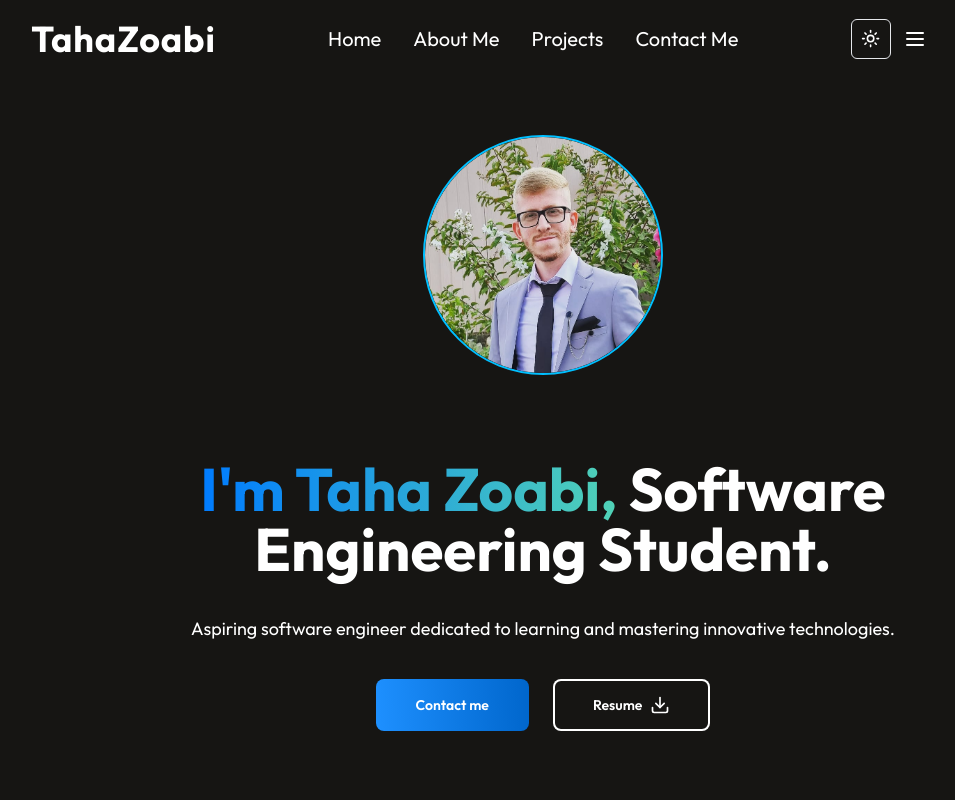
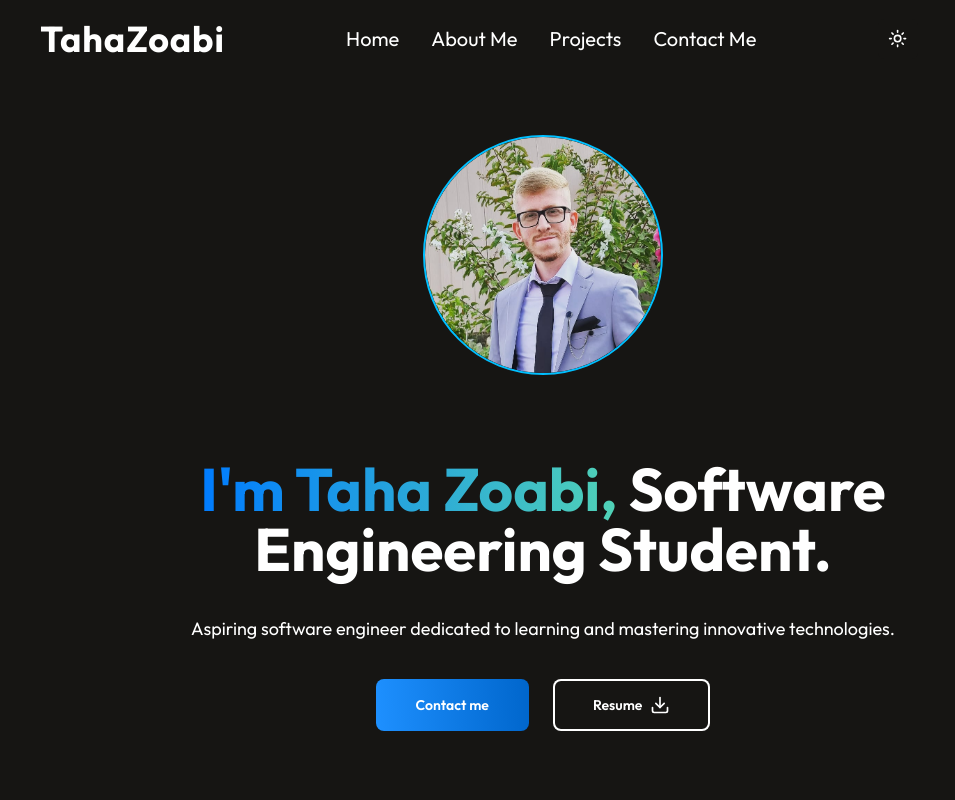
Before and after one commit to dpaulos6/portfolio, a React (Vite) app: page / in a window 1280 px wide. Shown: the top 800 px of the page, without its empty margins (97-1052 px from the left). Built offline with nearby package versions, Linux system fonts and the light colour scheme.

Commit message:
light/dark mode adjusted

```diff
--- a/src/components/Header.tsx
+++ b/src/components/Header.tsx
@@ -1,16 +1,10 @@
-// eslint-disable-next-line @typescript-eslint/no-unused-vars
 import { Menu, Moon, Sun } from 'lucide-react'
 import { useTheme } from '../lib/theme-provider.tsx'
 import { Button } from './ui/Button.tsx'
-import {
-  DropdownMenu,
-  DropdownMenuContent,
-  DropdownMenuItem,
-  DropdownMenuTrigger
-} from './ui/DropDownMenu.tsx'
+import { DropdownMenu, DropdownMenuTrigger } from './ui/DropDownMenu.tsx'
 
 function Header() {
-  const { setTheme } = useTheme()
+  const { theme, setTheme } = useTheme()
   return (
     <div className="mb-7 flex items-center justify-between p-4 lg:w-[90%] lg:justify-evenly">
       {/* Logo */}
@@ -65,29 +59,21 @@
         <DropdownMenu>
           <DropdownMenuTrigger asChild>
             <Button
+              onClick={() => setTheme(theme === 'dark' ? 'light' : 'dark')}
               variant="outline"
               size="icon"
             >
-              <Sun className="h-[1.2rem] w-[1.2rem] rotate-0 scale-100 transition-all dark:-rotate-90 dark:scale-0" />
-              <Moon className="absolute h-[1.2rem] w-[1.2rem] rotate-90 scale-0 transition-all dark:rotate-0 dark:scale-100" />
+              {theme === 'dark' ?
+                <Sun className="h-[1.2rem] w-[1.2rem] rotate-0 scale-100 transition-all" />
+              : <Moon className="absolute h-[1.2rem] w-[1.2rem] rotate-90 scale-0 transition-all dark:rotate-0 dark:scale-100" />
+              }
               <span className="sr-only">Toggle theme</span>
             </Button>
           </DropdownMenuTrigger>
-          <DropdownMenuContent align="end">
-            <DropdownMenuItem onClick={() => setTheme('light')}>
-              Light
-            </DropdownMenuItem>
-            <DropdownMenuItem onClick={() => setTheme('dark')}>
-              Dark
-            </DropdownMenuItem>
-            <DropdownMenuItem onClick={() => setTheme('system')}>
-              System
-            </DropdownMenuItem>
-          </DropdownMenuContent>
         </DropdownMenu>
 
         <DropdownMenu>
-          <Menu />
+          <Menu className={'md:hidden'} />
         </DropdownMenu>
       </div>
     </div>
--- a/src/components/ui/Button.tsx
+++ b/src/components/ui/Button.tsx
@@ -5,15 +5,14 @@
 import { cn } from '../../lib/utils.ts'
 
 const buttonVariants = cva(
-  'inline-flex items-center justify-center whitespace-nowrap rounded-md text-sm font-medium ring-offset-background transition-colors focus-visible:outline-none focus-visible:ring-2 focus-visible:ring-ring focus-visible:ring-offset-2 disabled:pointer-events-none disabled:opacity-50',
+  'inline-flex items-center justify-center whitespace-nowrap rounded-md text-sm font-medium ring-offset-background transition-colors focus-visible:outline-none  focus-visible:ring-ring focus-visible:ring-offset-2 disabled:pointer-events-none disabled:opacity-50',
   {
     variants: {
       variant: {
         default: 'bg-primary text-primary-foreground hover:bg-primary/90',
         destructive:
           'bg-destructive text-destructive-foreground hover:bg-destructive/90',
-        outline:
-          'border border-input bg-background hover:bg-accent hover:text-accent-foreground',
+        outline: '  bg-background  hover:text-accent-foreground',
         secondary:
           'bg-secondary text-secondary-foreground hover:bg-secondary/80',
         ghost: 'hover:bg-accent hover:text-accent-foreground',
```
